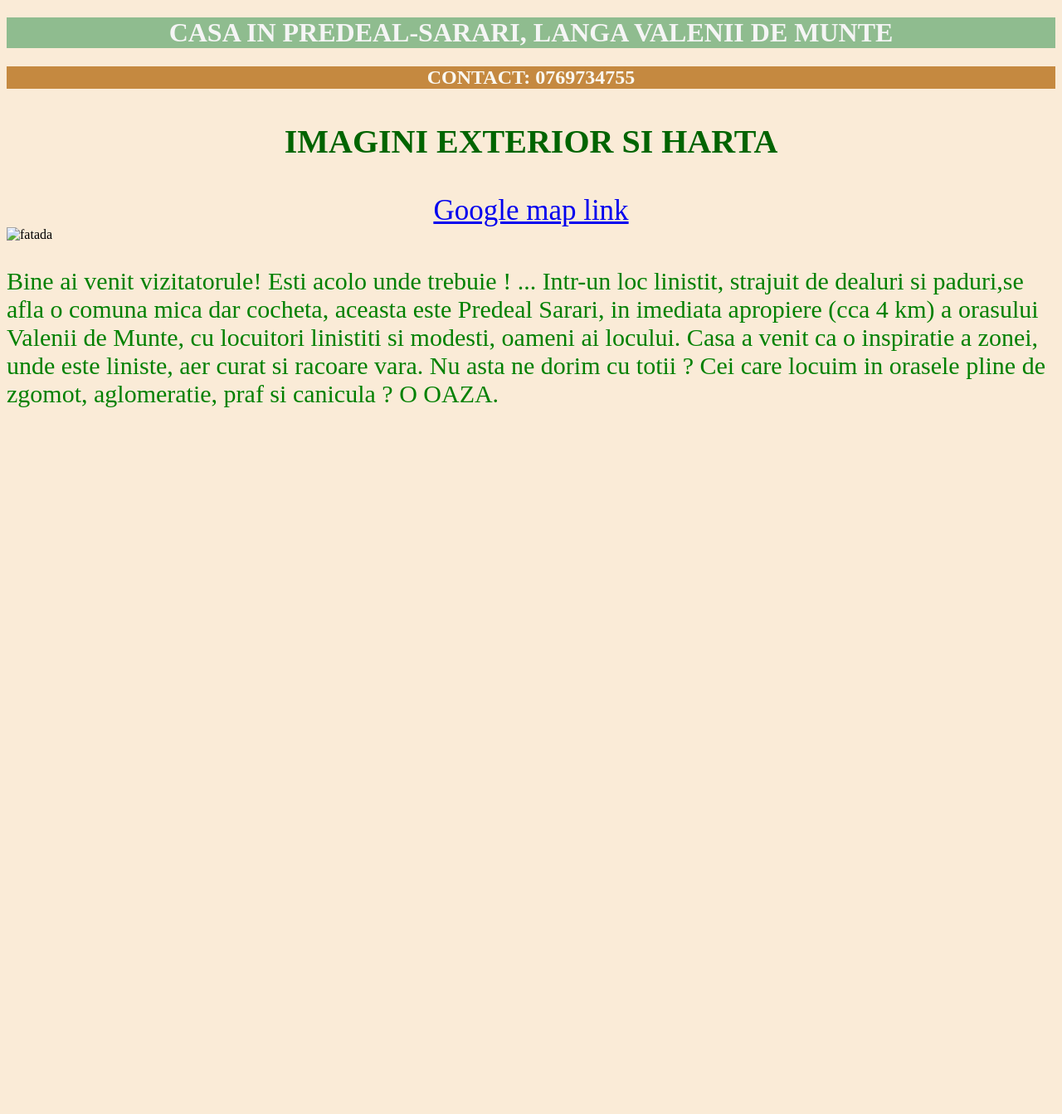
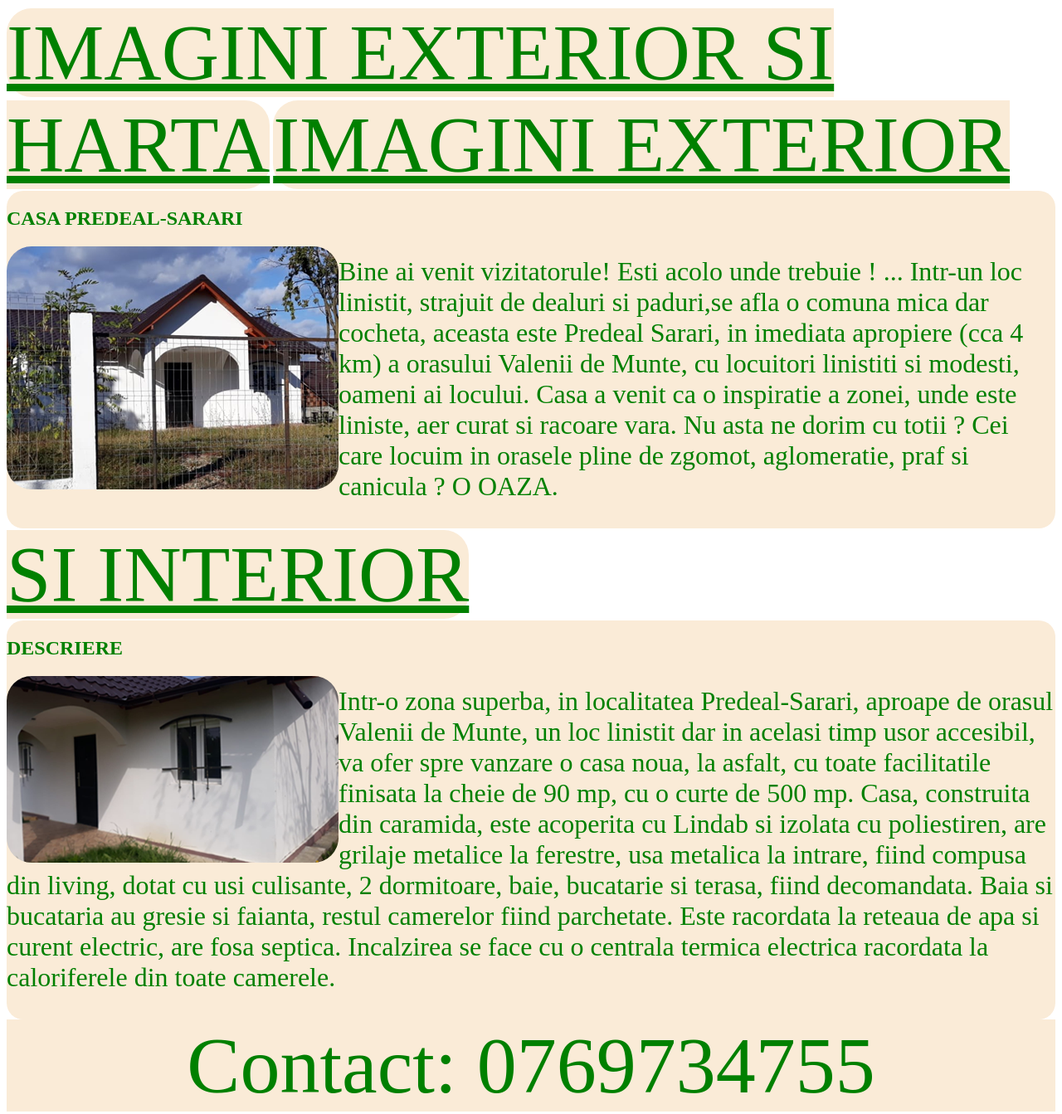
Before and after one commit to 967nae/casapredeal1, a plain HTML site: page index.html in a window 1280 px wide. Shown: the whole page at 83% size. Before the commit the page ends 800 px from the top, so only its background shows below. Drawn offline with Linux system fonts and the light colour scheme.

Commit message:
Add files via upload

```diff
--- a/index.html
+++ b/index.html
@@ -5,78 +5,88 @@
   <meta charset="UTF-8">
   <title>Casa Predeal</title>
   <style>
-    body {
+    div {
+      display: block;
+      width: 100%;
+    }
+
+    p {
+      font-size: 2em;
+      color: green;
+    }
+
+    .fatada {
+      float: left;
+      background-color: antiquewhite;
+      border-radius: 20px;
+    }
+
+    .fatada2 {
+      float: right;
+      background-color: antiquewhite;
+      border-radius: 20px;
+    }
+
+    img {
+      float: left;
+      border-radius: 30px;
+    }
+
+    footer {
+      color: green;
+      clear: both;
+      font-size: 6rem;
+      text-align: center;
       background-color: antiquewhite;
     }
 
-    h1 {
-      color: whitesmoke;
-      background-color: darkseagreen;
+    a {
+      color: green;
+      font-size: 6rem;
       text-align: center;
+      background-color: antiquewhite;
+      border-radius: 30px;
     }
 
     h2 {
-      color: #FAF8F1;
-      background-color: #C58940;
+      color: green;
     }
-
-    h3 {
-      color: darkgreen;
-      font-size: 40px;
-      text-align: center;
-    }
-
-    a {
-      display: block;
-      text-align: center;
-    }
-
-    p {
-      text-size: 40px;
-      color: #C58940;
-    }
-
-    h2 {
-        text-align: center;
-    }
-
-    a {
-      font-size: 35px;
-      margin-left: 0;
-    }
-
 
   </style>
 </head>
 
 <body>
-  <h1>CASA IN PREDEAL-SARARI, LANGA VALENII DE MUNTE</h1>
-  <h2>CONTACT: 0769734755</h2>
 
-  <h3>IMAGINI EXTERIOR SI HARTA</h3>
-  <a
-    href="https://www.google.com/maps/@45.1900528,26.1048036,3a,75y,355.79h,89.86t/data=!3m7!1e1!3m5!1supXAxGv8FR9u0xZsvicu2Q!2e0!6shttps:%2F%2Fstreetviewpixels-pa.googleapis.com%2Fv1%2Fthumbnail%3Fcb_client%3Dmaps_sv.tactile%26w%3D900%26h%3D600%26pitch%3D0.1401461699611275%26panoid%3DupXAxGv8FR9u0xZsvicu2Q%26yaw%3D355.7887559816686!7i16384!8i8192?entry=ttu&g_ep=EgoyMDI1MDMwOC4wIKXMDSoASAFQAw%3D%3D" > Google
-  map link</a>
+<a
+  href="https://www.google.com/maps/@45.190039,26.1046303,3a,75y,10.36h,82.58t/data=!3m7!1e1!3m5!1sZuBscJV7EENA7N_h0qAz5w!2e0!6shttps:%2F%2Fstreetviewpixels-pa.googleapis.com%2Fv1%2Fthumbnail%3Fcb_client%3Dmaps_sv.tactile%26w%3D900%26h%3D600%26pitch%3D7.4237563150589665%26panoid%3DZuBscJV7EENA7N_h0qAz5w%26yaw%3D10.356996117894141!7i16384!8i8192?entry=ttu&g_ep=EgoyMDI1MDMxMC4wIKXMDSoASAFQAw%3D%3D">
+  IMAGINI EXTERIOR SI HARTA</a>
+  <div class="fatada">
+    <h2>CASA PREDEAL-SARARI</h2>
 
-</style>
-
-    <div class="fatada">
-      <img src="./assets/picture/fatada.png" alt="fatada" />
-      <p class="first-paragraph">Bine ai venit vizitatorule!
+    <img src="./assets/images/fatada.png" alt="fatada stanga" />
+    <p class="first-paragraph">Bine ai venit vizitatorule!
 
         Esti acolo unde trebuie ! ... Intr-un loc linistit, strajuit de dealuri si paduri,se afla o comuna mica dar cocheta, aceasta este Predeal Sarari, in imediata apropiere (cca 4 km) a orasului Valenii de Munte, cu locuitori linistiti si modesti, oameni ai locului.
         Casa a venit ca o inspiratie a zonei, unde este liniste, aer curat si racoare vara. Nu asta ne dorim cu totii ? Cei care locuim in orasele pline de zgomot, aglomeratie, praf si canicula ? O OAZA.
         </p>
-  <style>
-    p {
-      font-size: 30px;
-      color: green;
-    }
-  </style>
-    </div>
+  </div>
 
+<a
+  href="https://www.youtube.com/watch?v=Gh1bXidxI9k&ab_channel=nicuiliescu">
+  IMAGINI EXTERIOR SI INTERIOR</a>
 
+  <div class="fatada2">
+    <h2>DESCRIERE</h2>
+    <img src="./assets/images/fatada2.png" alt="fatada dreapta" />
+    <p class="second-paragraph"> Intr-o zona superba, in localitatea Predeal-Sarari, aproape de orasul Valenii de Munte, un loc linistit dar in acelasi timp usor accesibil, va ofer spre vanzare o casa noua, la asfalt, cu toate facilitatile finisata la cheie de 90 mp, cu o curte de 500 mp.
+      Casa, construita din caramida, este acoperita cu Lindab si izolata cu poliestiren, are grilaje metalice la ferestre, usa metalica la intrare, fiind compusa din living, dotat cu usi culisante, 2 dormitoare, baie, bucatarie si terasa, fiind decomandata.
+      Baia si bucataria au gresie si faianta, restul camerelor fiind parchetate. Este racordata la reteaua de apa si curent electric, are fosa septica. Incalzirea se face cu o centrala termica electrica racordata la caloriferele din toate camerele.
 
+    </p>
+  </div>
+
+  <footer>Contact: 0769734755</footer>
 </body>
+</html>
 
 </html>
```
Also changed, not shown: assets/images/fatada.png (added), assets/images/fatada1.png (added), assets/images/fatada2.png (added).
